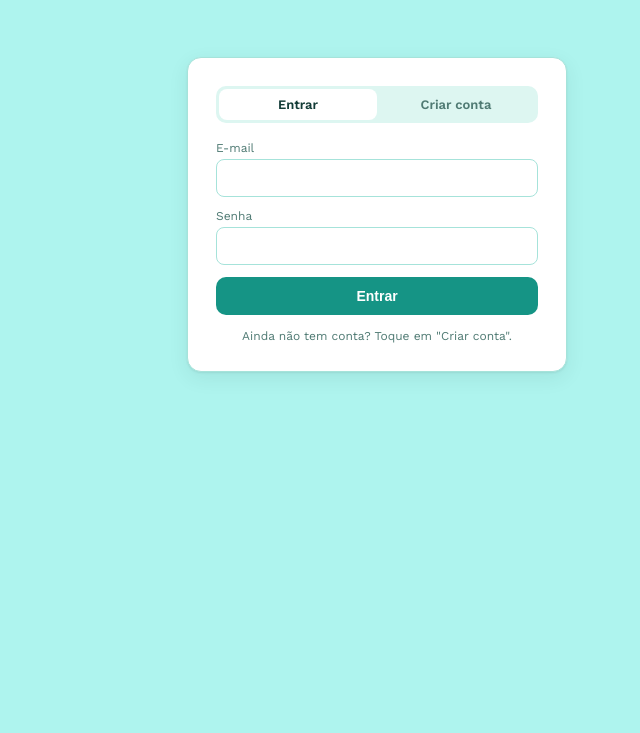
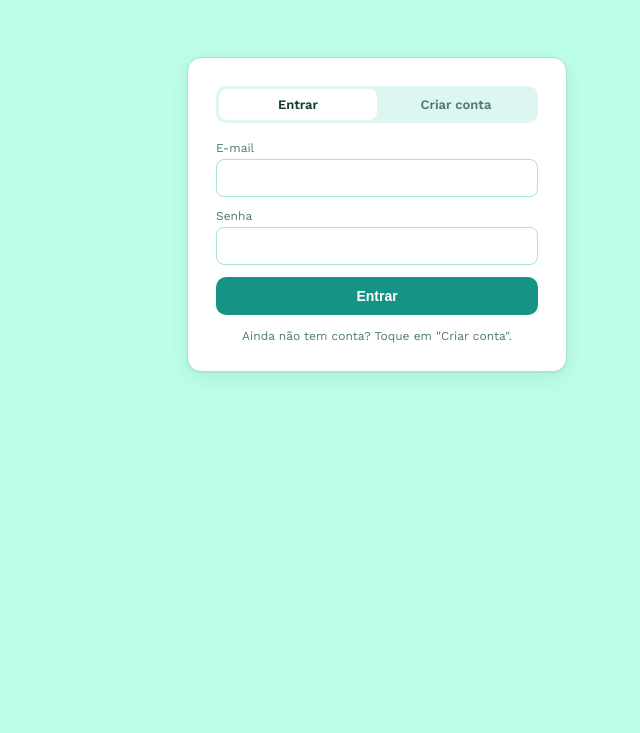
Before and after one commit to FelipeSamsel/Pontos_Saude, a plain HTML site: page index.html in a window 1280 px wide. Shown: the part 67-800 px from the top of the page, without its empty margins (263-903 px from the left). Drawn offline with nearby package versions, Linux system fonts and the light colour scheme.

Commit message:
ajustar cor de fundo para #BDFEE8

```diff
--- a/css/styles.css
+++ b/css/styles.css
@@ -1,5 +1,5 @@
 :root {
-  --bg:#AEF4EE; --surface:#FFFFFF; --surface-2:#DDF6F1; --ink:#123B36; --ink-soft:#4F7A73;
+  --bg:#BDFEE8; --surface:#FFFFFF; --surface-2:#DDF6F1; --ink:#123B36; --ink-soft:#4F7A73;
   --line:#A6E3DA; --accent:#159485; --accent-ink:#FFFFFF; --accent-soft:#D3F0EB;
   --gold:#C97F1F; --gold-soft:#FBEAD0; --danger:#B4472E; --danger-soft:#F7DCD2;
   --shadow:0 1px 2px rgba(16,50,45,.08),0 6px 20px rgba(16,50,45,.08); --radius:14px; --radius-sm:9px;
```
